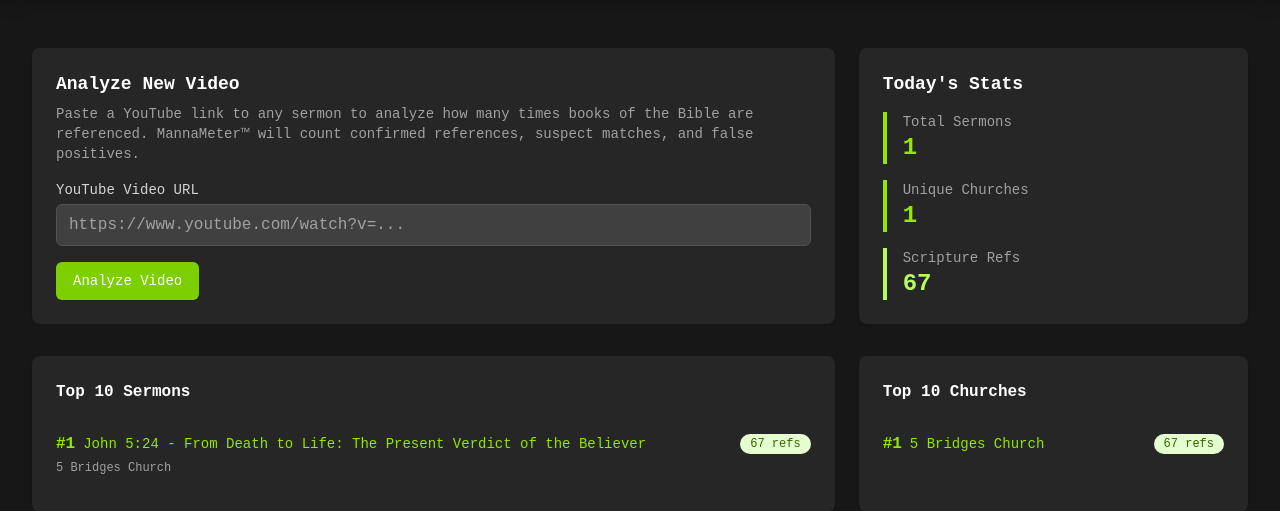
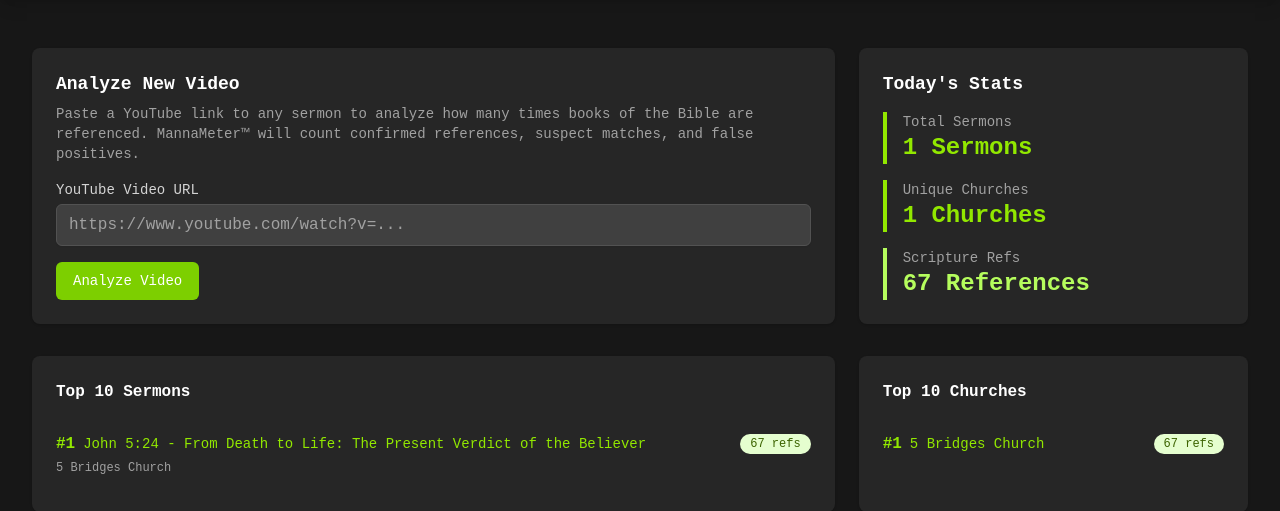
Before and after one commit to b3bo/b3bo.github.io, a Flask app: page / in a window 1280 px wide. Shown: the part 96-607 px from the top of the page. Run offline with Flask 3, Linux system fonts and the light colour scheme; some libraries are stand-ins or nearby versions.

Commit message:
Add descriptive text to stats numbers on front page

```diff
--- a/MannaMeter/templates/index.html
+++ b/MannaMeter/templates/index.html
@@ -104,7 +104,7 @@
                         <div class="space-y-4">
                             <div class="border-l-4 border-primary-400 pl-4">
                                 <dt class="text-sm font-medium text-neutral-600 dark:text-neutral-400">Total Sermons</dt>
-                                <dd class="text-2xl font-bold text-primary-400">{{ videos|length }}</dd>
+                                <dd class="text-2xl font-bold text-primary-400">{{ videos|length }} Sermons</dd>
                             </div>
                             <div class="border-l-4 border-primary-400 pl-4">
                                 <dt class="text-sm font-medium text-neutral-600 dark:text-neutral-400">Unique Churches</dt>
@@ -115,7 +115,7 @@
                                             {% set _ = churches.append(video.channel) %}
                                         {% endif %}
                                     {% endfor %}
-                                    {{ churches|length }}
+                                    {{ churches|length }} Churches
                                 </dd>
                             </div>
                             <div class="border-l-4 border-primary-300 pl-4">
@@ -127,7 +127,7 @@
                                             {% set ns.total = ns.total + video.stats.scripture_references %}
                                         {% endif %}
                                     {% endfor %}
-                                    {{ ns.total }}
+                                    {{ ns.total }} References
                                 </dd>
                             </div>
                         </div>
```
